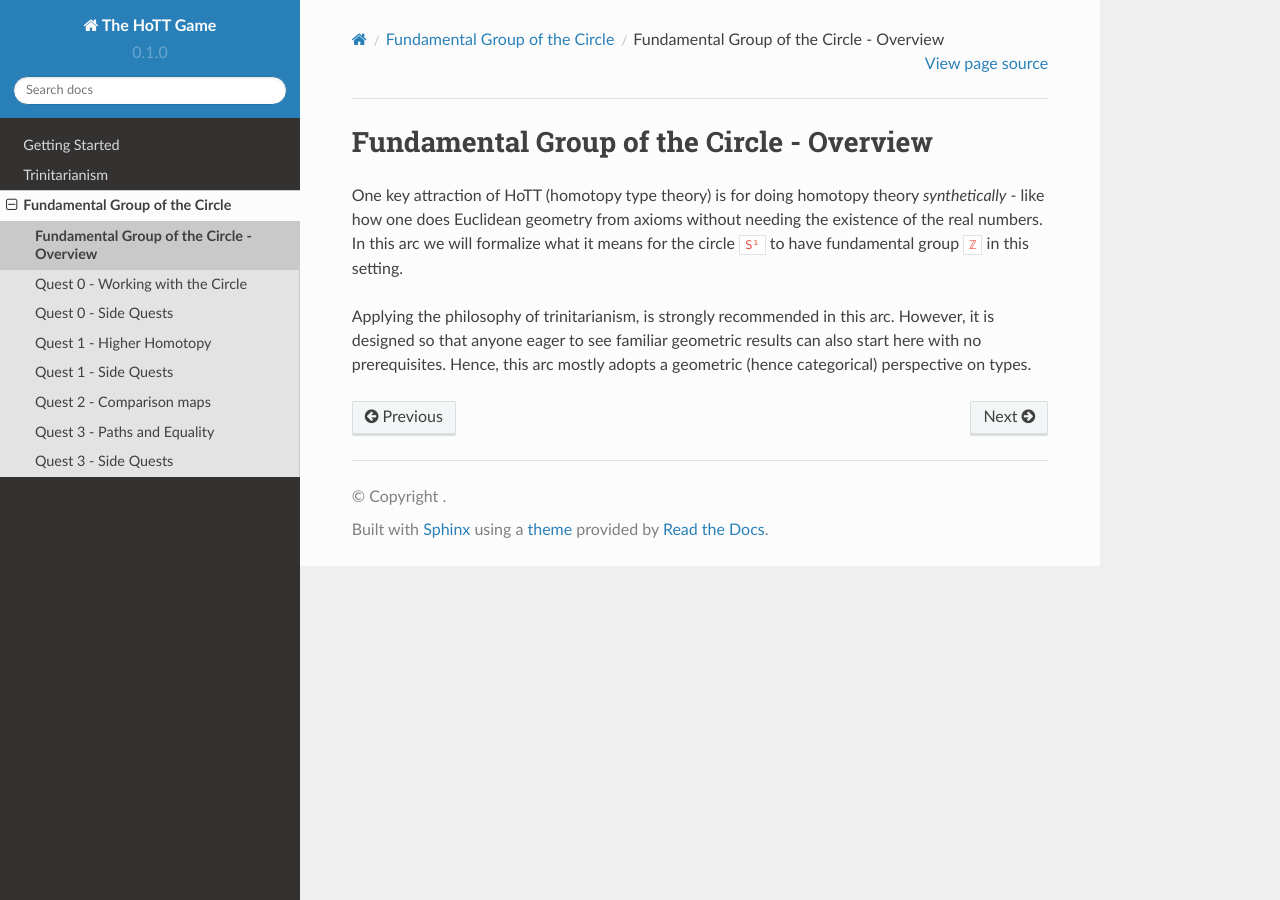
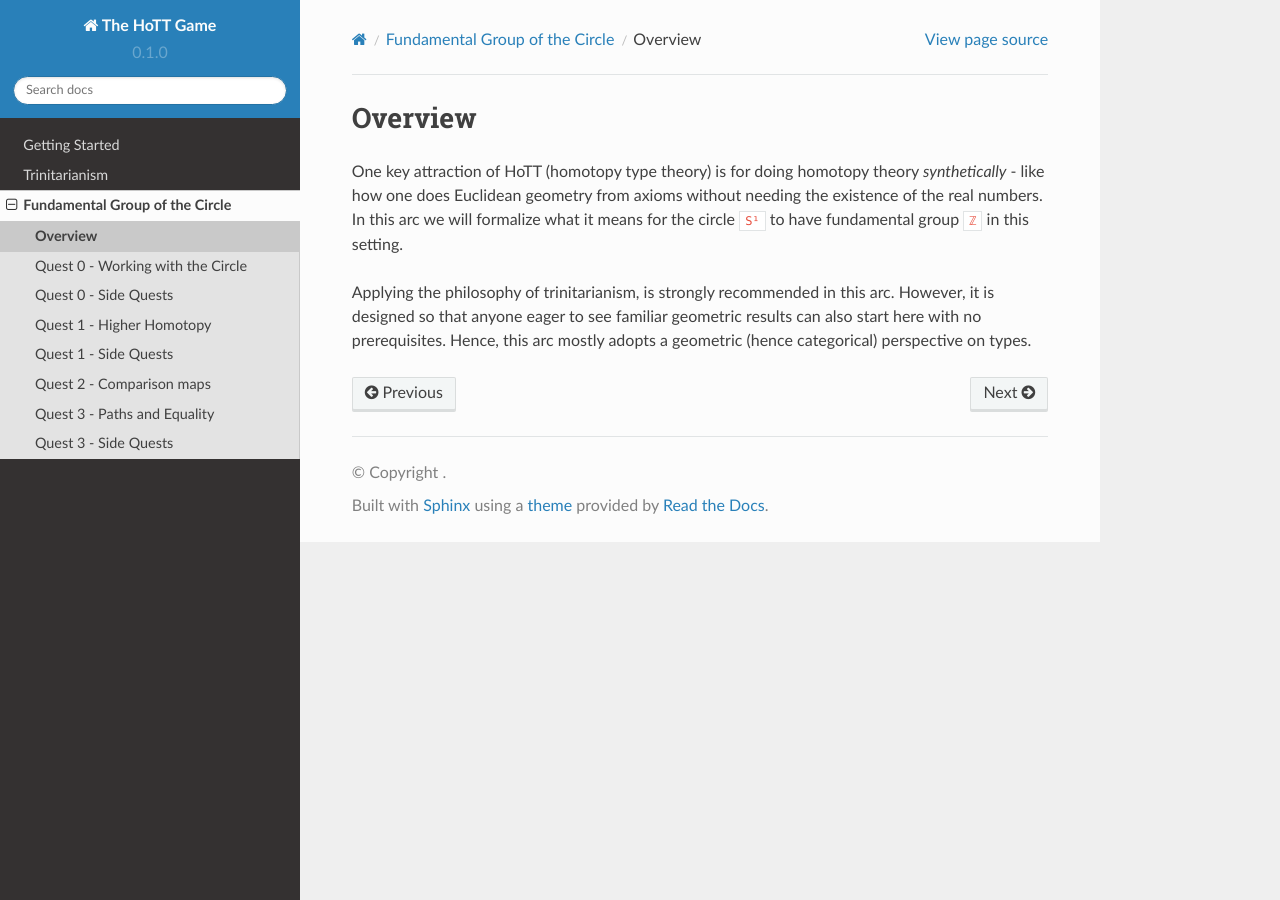
Before and after one commit to thehottgame/theHoTTGameGuide, a Sphinx documentation site: the page built from docs/source/1-fundamental-group/overview.rst, in a window 1280 px wide. Built offline with Sphinx 7.4.7 and the Read the Docs theme 2.0.0, drawn with Linux system fonts in a browser that asks for light colours.

Commit message:
Changed title of fundamentalGroup overview

```diff
--- a/docs/source/1-fundamental-group/overview.rst
+++ b/docs/source/1-fundamental-group/overview.rst
@@ -1,7 +1,7 @@
 .. _fundamentalGroupOfTheCircleOverview:
 
 ******************************************
-Fundamental Group of the Circle - Overview
+Overview
 ******************************************
 
 One key attraction of HoTT (homotopy type theory)
```
